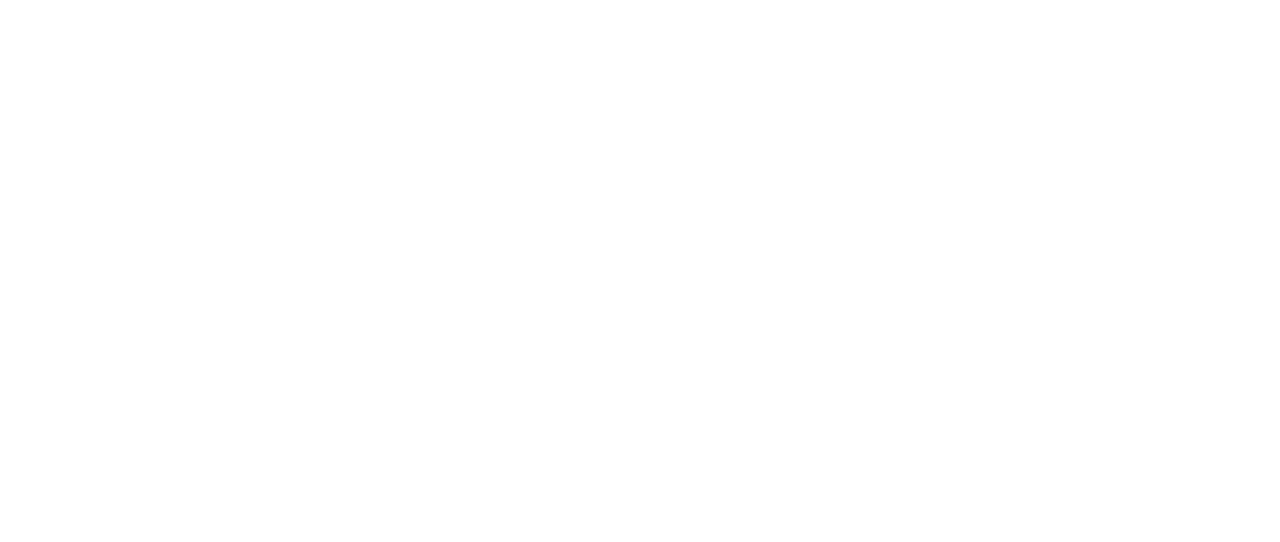
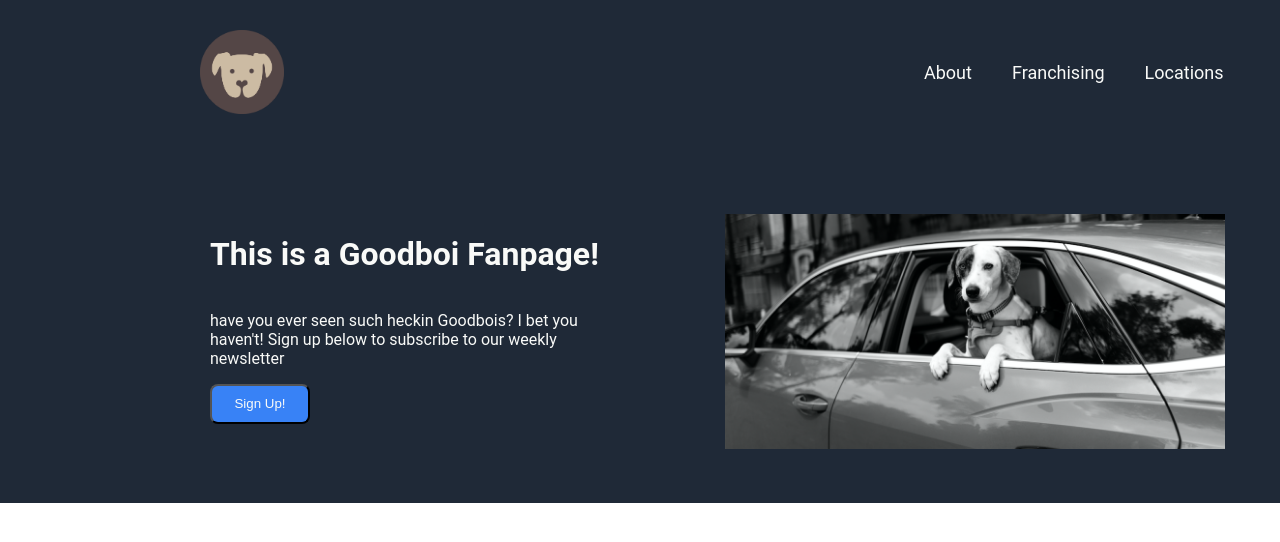
Before and after one commit to xFobz/landing-page, a plain HTML site: page index.html in a window 1280 px wide. Drawn offline with Linux system fonts and the light colour scheme.

Commit message:
Updates to index.html and styles.css, some new images

```diff
--- a/index.html
+++ b/index.html
@@ -1,6 +1,7 @@
 <!DOCTYPE html>
 <html lang="en">
 <head>
+    <link rel="icon" href="images/logo.png">
     <link rel="stylesheet" href="styles.css">
     <meta charset="UTF-8">
     <meta http-equiv="X-UA-Compatible" content="IE=edge">
@@ -8,6 +9,35 @@
     <title>Document</title>
 </head>
 <body>
+    <div class = "container">
+            <nav class="navbar">
+                <div class="headerlogo">
+                    <img src="images/logo.png">
+                </div>
+                <div class="links">
+                    <a href="#">About</a>
+                    <a href="#">Franchising</a>
+                    <a href="#">Locations</a>
+                </div>
+            </nav>
+
+            <div class="hero">
+                <div class="herotext">
+                    <h1>This is a Goodboi Fanpage!</h1>
+                    <p>have you ever seen such heckin Goodbois? I bet you haven't! Sign up below to subscribe to our weekly newsletter</p>
+                    <button id="button1">Sign Up!</button>
+                </div>
+
+                <div class="goodboi">
+                    <img src="./images/dog.png">
+                </div>
+
+            </div>
+
+
+
+    </div>
 
 </body>
+<footer></footer>
 </html>
--- a/styles.css
+++ b/styles.css
@@ -0,0 +1,87 @@
+
+body {
+    text-align: center;
+    background-color: white;
+    margin: 0;
+    padding: 0;
+    font-family: Roboto, Oxygen, Ubuntu,sans-serif;
+}
+
+.headerlogo {
+    display:flex;
+    padding-top: 30px;
+}
+.headerlogo img {
+    width: 84px;
+    height:84px;
+    padding-left: 200px;
+}
+
+.links {
+    display: flex;
+    gap: 40px;
+    align-items: center;
+    padding-top: 30px;
+    padding-left: 640px;
+
+}
+
+.links a {
+    color:#F9FAF8;
+    font-family: roboto, sans-serif;
+    font-size: 18px;
+    text-decoration: none;
+}
+.hero {
+    display: flex;
+    background-color: #1F2937;
+    padding-top: 100px;
+}
+
+.herotext {
+    display: flex;
+    flex-direction: column;
+    color: #F9FAF8;
+    padding-left: 210px;
+    flex-basis: 400px;
+    text-align: left;
+
+}
+.goodboi img {
+    padding-left: 115px;
+    width: 500px;
+    height: auto;
+}
+#button1 {
+    background-color: #3882F6;
+    border-radius: 8px;
+    color:#F9FAF8;
+    text-align: center;
+    width: 100px;
+    height: 40px;
+    justify-self: flex-end;
+
+  }
+
+#button1:hover {
+    background-color: #34d8eb;
+
+}
+.navbar {
+    display: flex;
+    color: #F9FAF8;
+    background-color: #1F2937;
+
+}
+
+
+
+.container {
+    display: flex;
+    flex-direction: column;
+}
+
+footer{
+    background-color: #1F2937;
+    height: 50px;
+}
```
Also changed, not shown: images/dog.png (added), images/logo.png (added).
